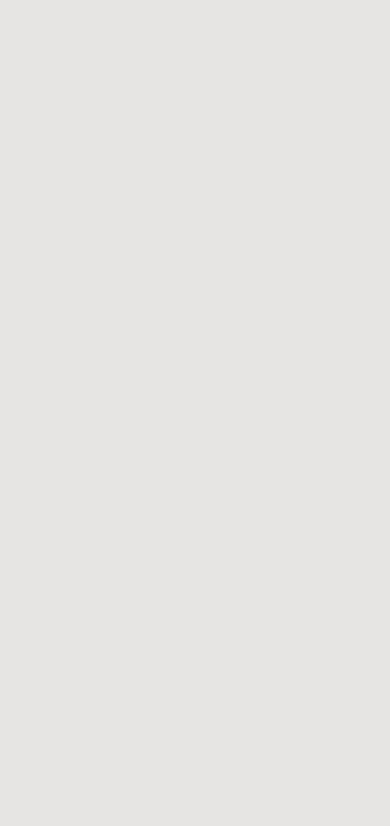
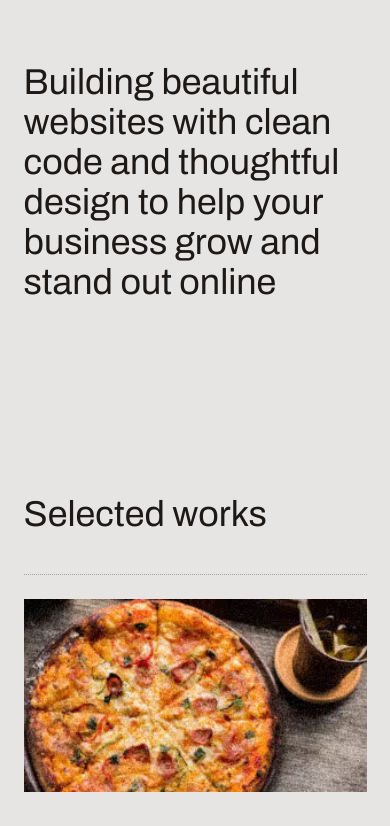
Before and after one commit to in27sung/portfolio, a Next.js app: page / in a window 390 px wide. Shown: the part 1171-1997 px from the top of the page. Before the commit the page ends 1169 px from the top, so only its background shows below. Built offline with nearby package versions, Linux system fonts and the light colour scheme.

Commit message:
Add Intro and Projects sections with responsive design and content

```diff
--- a/src/app/page.tsx
+++ b/src/app/page.tsx
@@ -1,11 +1,15 @@
 import Header from "@/sections/Header";
 import Hero from "@/sections/Hero"
+import Intro from "@/sections/Intro"
+import Projects from "@/sections/Projects"
 
 export default function Home() {
   return (
-    <main>
+    <>
       <Header />
       <Hero />
-    </main>
+      <Intro />
+      <Projects />
+    </>
   );
 }
--- a/src/sections/Hero.tsx
+++ b/src/sections/Hero.tsx
@@ -36,7 +36,7 @@ const Hero: FC = () => {
           </div>
         </div>
         <div className="md:col-span-5">
-          <div className="mt-20 md:mt-0 h-full">
+          <div className="mt-20 md:mt-0 md:h-full">
             <Image src={heroImage} alt="My portrait" className="size-full object-cover" />
           </div>
         </div>
--- a/src/sections/Intro.tsx
+++ b/src/sections/Intro.tsx
@@ -1,7 +1,13 @@
 import { FC } from "react";
 
 const Intro: FC = () => {
-  return <div>Intro</div>;
+  return <section className="py-24 md:py-32 lg:py-40 mt-12 md:mt-16 lg:mt-20">
+    <div className="container">
+      <h2 className="text-4xl md:text-7xl lg:text-8xl lg:w-[80%]">
+        Building beautiful websites with clean code and thoughtful design to help your business grow and stand out online
+      </h2>
+    </div>
+  </section>;
 };
 
 export default Intro;
--- a/src/sections/Projects.tsx
+++ b/src/sections/Projects.tsx
@@ -4,6 +4,7 @@ import image2 from "@/assets/images/project-2.jpg";
 import image3 from "@/assets/images/project-3.jpg";
 import image4 from "@/assets/images/project-4.jpg";
 import image5 from "@/assets/images/project-5.jpg";
+import Image from "next/image";
 
 /* eslint-disable-next-line @typescript-eslint/no-unused-vars */
 const projects = [
@@ -30,7 +31,43 @@ const projects = [
 ];
 
 const Projects: FC = () => {
-  return <div>Projects</div>;
+  return <section className="py-24">
+    <div className="container">
+      <h2 className="text-4xl">Selected works</h2>
+      <div className="mt-10">
+        {projects.map(({ name, image }) => (
+          <a
+            href="#"
+            key={name}
+            className="border-t last:border-b border-stone-400 border-dotted py-6 flex flex-col">
+            <div className="">
+              <div className="aspect-video">
+                <Image
+                src={image}
+                alt={`${name} image`}
+                className="size-full object-cover" />
+              </div>
+              <div className="mt-8 flex justify-between items-center">
+                <h3 className="text-2xl">{name}</h3>
+                <svg
+                  xmlns="http://www.w3.org/2000/svg"
+                  fill="none"
+                  viewBox="0 0 24 24"
+                  strokeWidth="1.5"
+                  stroke="currentColor"
+                  className="size-6">
+                  <path
+                    strokeLinecap="round"
+                    strokeLinejoin="round"
+                    d="m4.5 19.5 15-15m0 0H8.25m11.25 0v11.25" />
+                </svg>
+              </div>
+            </div>
+          </a>
+        ))}
+      </div>
+    </div>
+  </section>;
 };
 
 export default Projects;
```
